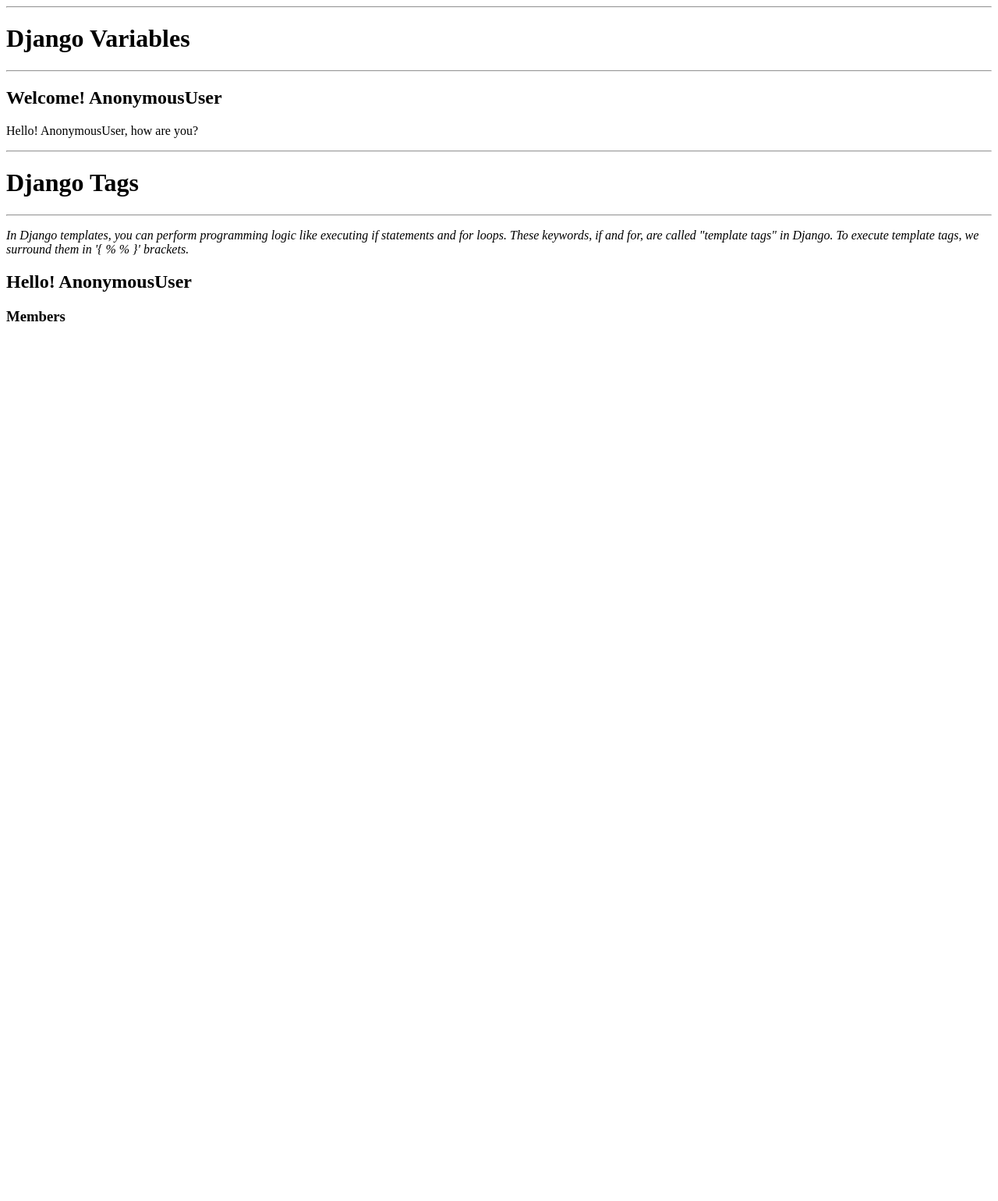
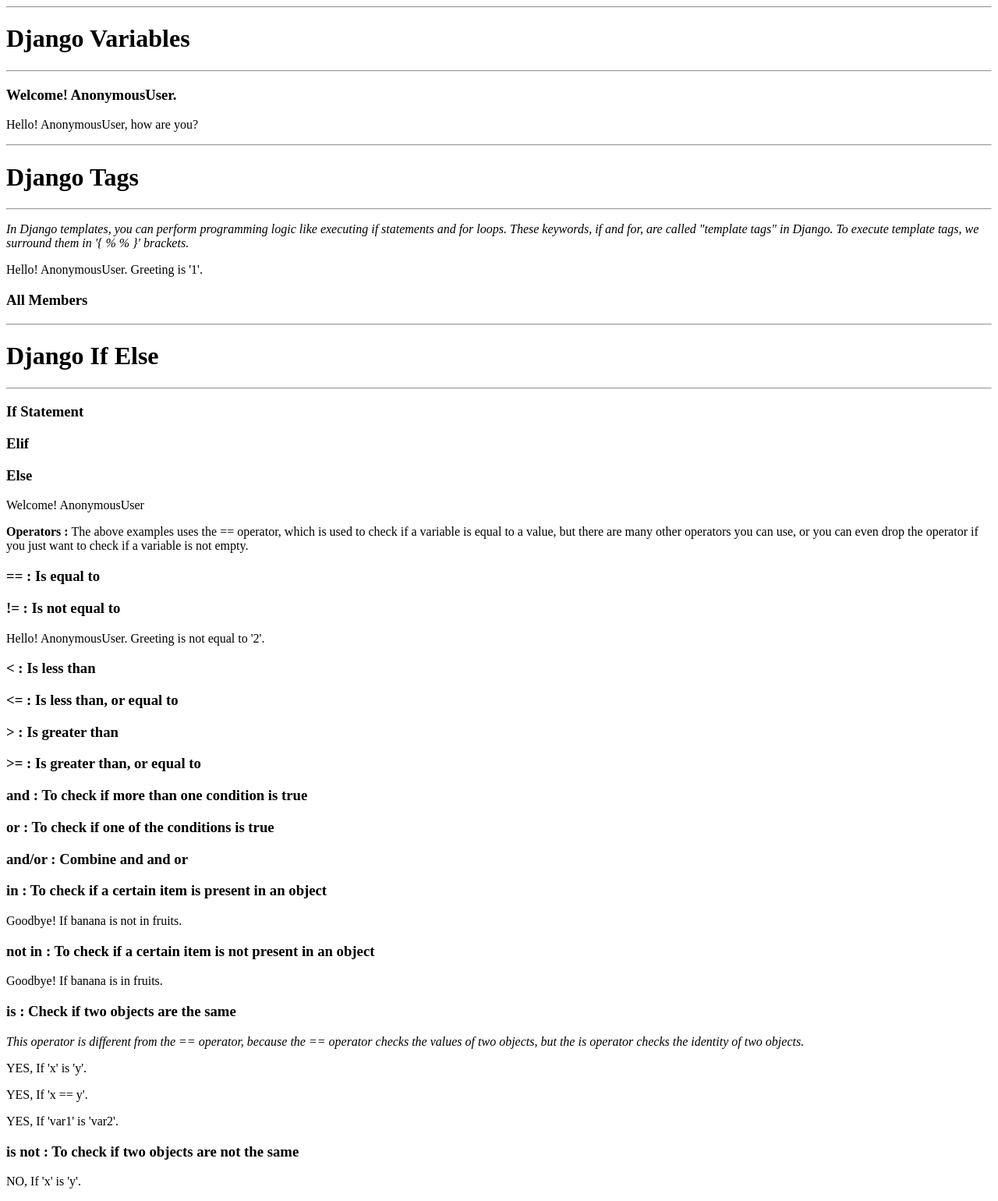
Before and after one commit to JekenMaharjan/django_practice, a Django app: template firstproject/firstapp/templates/django_syntax.html in a window 1280 px wide. Shown: the whole page at 78% size. Before the commit the page ends 412 px from the top, so only its background shows below. Run offline with Django 5.2, Linux system fonts and the light colour scheme; the template is opened without the code that fills it, so the values that code supplies are empty.

Commit message:
feat: django if else

```diff
--- a/firstproject/firstapp/templates/django_syntax.html
+++ b/firstproject/firstapp/templates/django_syntax.html
@@ -10,7 +10,7 @@
     <h1>Django Variables</h1>
     <hr>
 
-    <h2>Welcome! {{ user }}</h2>
+    <h3>Welcome! {{ user }}.</h3>
 
     {% with fullname=user %}
         <p>Hello! {{fullname}}, how are you?</p>
@@ -30,14 +30,14 @@
 
     {% with greeting=1 %}
         {% if greeting == 1 %}
-            <h2>Hello! {{ user }}</h2>
+            <p>Hello! {{ user }}. Greeting is '1'.</p>
         {% else %}
-            <h2>Bye! {{ user }}</h2>
+            <p>Bye! {{ user }}. Greeting is not '1'.</p>
         {% endif %}
     {% endwith %}
 
 
-    <h3>Members</h3>
+    <h3>All Members</h3>
     <ul>
         {% for x in members %}
             <li>{{ x }}</li>
@@ -46,5 +46,130 @@
 
     {% comment %} ========================================================= {% endcomment %}
 
+    <hr>
+    <h1>Django If Else</h1>
+    <hr>
+
+    <h3>If Statement</h3>
+    {% if greeting == 1 %}
+        <p>Hello! {{ user }}. Greeting is '1'.</p>
+    {% endif %}
+
+    <h3>Elif</h3>
+    {% if greeting == 1 %}
+        <p>Welcome! {{ user }}. Greeting is '1'.</p>
+    {% elif greeting == 2 %}
+        <p>Hello! {{ user }}. Greeting is '2'.</p>
+    {% endif %}
+
+    <h3>Else</h3>
+    {% if greeting == 1 %}
+        <p>Goodbye! {{ user }}. Greeting is '1'.</p>
+    {% elif greeting == 2 %}
+        <p>Hello! {{ user }}. Greeting is '2'.</p>
+    {% else %}
+        <p>Welcome! {{ user }}</p>
+    {% endif %}
+
+    <p><strong>Operators : </strong>
+        The above examples uses the == operator,
+        which is used to check if a variable is equal to a value,
+        but there are many other operators you can use,
+        or you can even drop the operator if you just want to check if a variable is not empty.
+    </p>
+
+    {% if greeting %}
+        <p>Hello! {{ user }}. If greeting...</p>
+    {% endif %}
+
+    <h3>== : Is equal to</h3>
+    {% if greeting == 1 %}
+        <p>Hello! {{ user }}. Greeting is '1'.</p>
+    {% endif %}
+
+    <h3>!= : Is not equal to</h3>
+    {% if greeting != 2 %}
+        <p>Hello! {{ user }}. Greeting is not equal to '2'.</p>
+    {% endif %}
+
+    <h3>< : Is less than</h2>
+    {% if greeting < 3 %}
+        <p>Hello! {{ user }}. Greeting is less than '3'.</p>
+    {% endif %}
+
+    <h3><= : Is less than, or equal to</h2>
+    {% if greeting <= 3 %}
+        <p>Hello! {{ user }}. Greeting is less than or equal to '3'.</p>
+    {% endif %}
+
+    <h3>> : Is greater than</h3>
+    {% if greeting > 0 %}
+        <p>Hello! {{ user }}. Greeting is greater than '0'.</p>
+    {% endif %}
+
+    <h3>>= : Is greater than, or equal to</h3>
+    {% if greeting >= 1 %}
+        <p>Hello! {{ user }}. Greeting is greater than or equal to '1'.</p>
+    {% endif %}
+
+    <h3>and : To check if more than one condition is true</h3>
+    {% if greeting == 1 and day == "Friday" %}
+        <p>Hello Weekend! Greeting is '1' and day is 'Friday'.</p>
+    {% endif %}
+
+    <h3>or : To check if one of the conditions is true</h3>
+    {% if greeting == 1 or greeting == 5 %}
+        <p>Greeting is either 1 or 5.</p>
+    {% endif %}
+
+    <h3>and/or : Combine and and or</h3>
+    {% comment %} {% if greeting == 1 and day == "Friday" or greeting == 5 %} {% endcomment %}
+
+    <h3>in : To check if a certain item is present in an object</h3>
+    {% if 'Banana' in fruits %}
+        <p>Hello! If banana is in fruits.</p>
+    {% else %}
+        <p>Goodbye! If banana is not in fruits.</p>
+    {% endif %}
+
+    <h3>not in : To check if a certain item is not present in an object</h3>
+    {% if 'Banana' not in fruits %}
+        <p>Hello! If banana is not in fruits.</p>
+    {% else %}
+        <p>Goodbye! If banana is in fruits.</p>
+    {% endif %}
+
+    <h3>is : Check if two objects are the same</h3>
+    <p style="font-style: italic;">
+        This operator is different from the == operator,
+        because the == operator checks the values of two objects,
+        but the is operator checks the identity of two objects.
+    </p>
+    {% if x is y %}
+        <p>YES, If 'x' is 'y'.</p>
+    {% else %}
+        <p>NO, If 'x' is not 'y'.</p>
+    {% endif %}
+
+    {% if x == y %}
+        <p>YES, If 'x == y'.</p>
+    {% else %}
+        <p>NO, If 'x != y'.</p>
+    {% endif %}
+
+    {% with var1=x var2=x %}
+    {% if var1 is var2 %}
+        <p>YES, If 'var1' is 'var2'.</p>
+    {% else %}
+        <p>NO, If 'var1' is not 'var2'.</p>
+    {% endif %}
+    {% endwith %}
+
+    <h3>is not : To check if two objects are not the same</h3>
+    {% if x is not y %}
+        <p>YES, If 'x' is not 'y'.</p>
+    {% else %}
+        <p>NO, If 'x' is 'y'.</p>
+    {% endif %}
 </body>
 </html>
--- a/firstproject/firstapp/views.py
+++ b/firstproject/firstapp/views.py
@@ -63,5 +63,9 @@
     context = {
         'user': 'Albert Gibson',
         'members': members,
+        'greeting': 1,
+        'day': 'Friday',
+        'x': ['Apple', 'Banana', 'Cherry'],
+        'y': ['Apple', 'Banana', 'Cherry'],
     }
     return HttpResponse(template.render(context, request))
```
